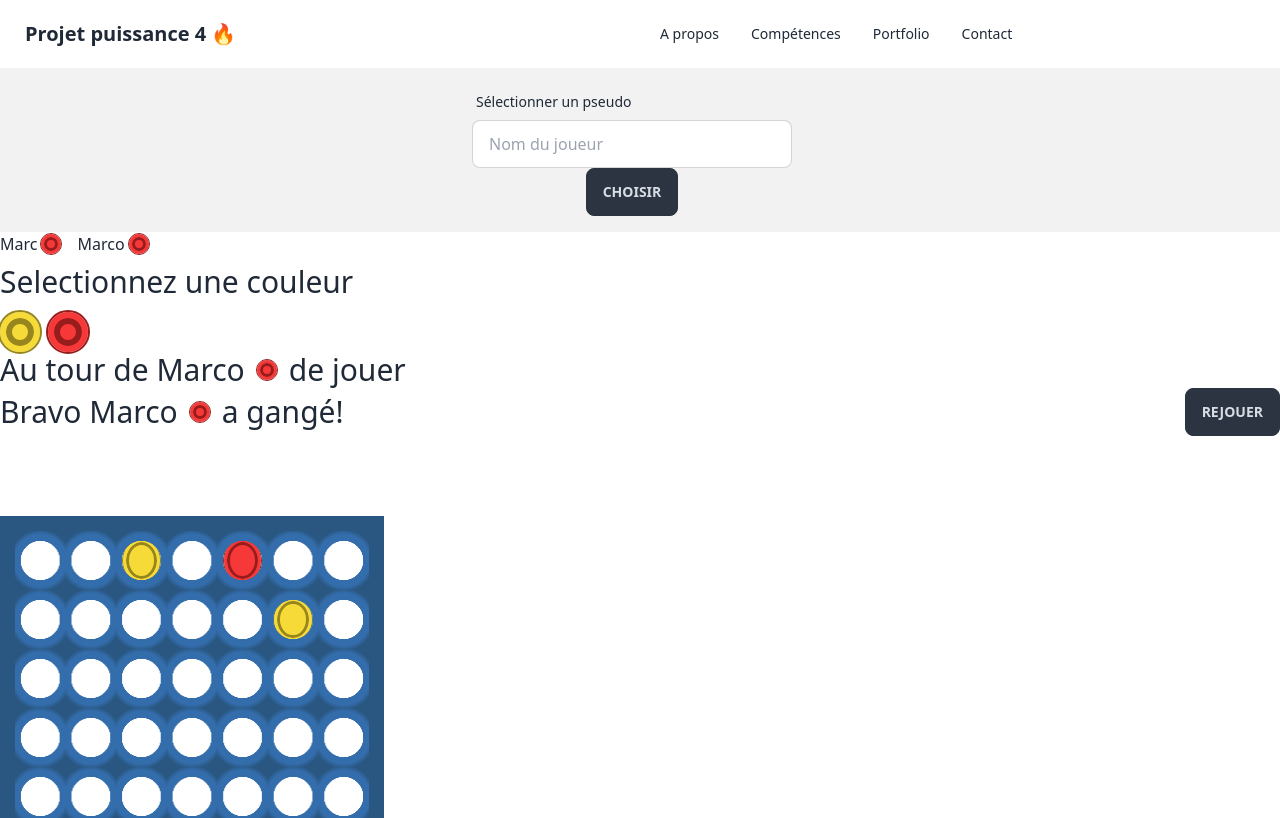
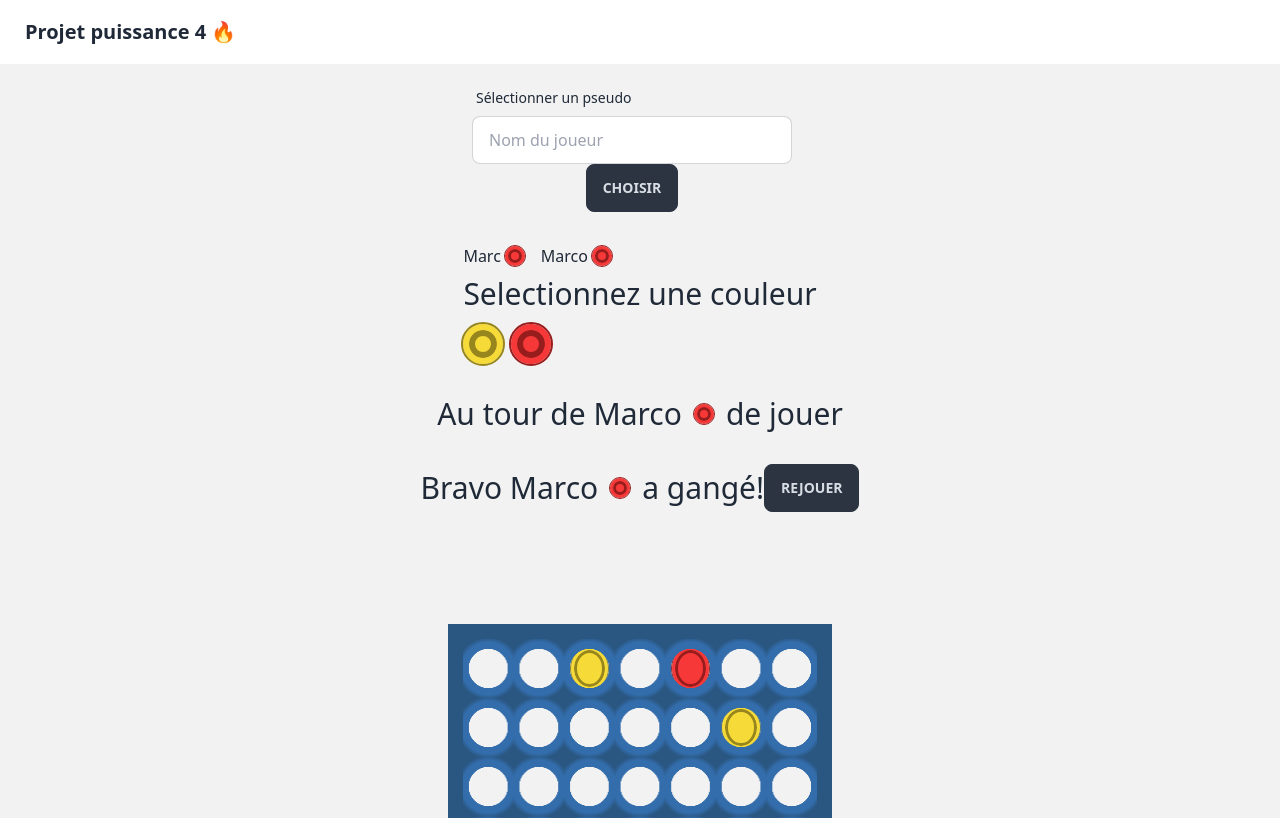
Before and after one commit to fredy-ID/brief-simplon-puissance-4-2023, a Nuxt app in the folder frontend/: page / in a window 1280 px wide. Shown: the top 818 px of the page. Built offline with nearby package versions, Linux system fonts and the light colour scheme.

Commit message:
centrage des composants

```diff
--- a/frontend/components/AppHeader.vue
+++ b/frontend/components/AppHeader.vue
@@ -5,14 +5,6 @@
             <div class="navbar-start">
               <a class="btn btn-ghost normal-case text-xl">Projet puissance 4 🔥</a>
             </div>
-            <div class="navbar-center hidden lg:flex">
-              <ul class="menu menu-horizontal px-1">
-                <li><a href="#about">A propos</a></li>
-                <li><a href="#skills">Compétences</a></li>
-                <li><a href="#portfolio">Portfolio</a></li>
-                <li><a href="#contact">Contact</a></li>
-              </ul>
-            </div>
           </div>
         </nav>
       </header>
--- a/frontend/components/ColorSelector.vue
+++ b/frontend/components/ColorSelector.vue
@@ -1,4 +1,6 @@
 <template>
+    <div class="hero bg-base-200">
+        <div class="hero-content text-center">
             <div class="flex flex-col">
                 <div class="flex flex-row gap-x-4">
                     <div class="players" v-for="player in playersList" :key="player.id">
@@ -14,7 +16,8 @@
                         <button v-for="color in colors" :key="color" :class="discColor(color)" @click="selectColor(color)"></button>
                     </div>
                 </div>
-
+            </div>
+        </div>
     </div>
 </template>
 
--- a/frontend/components/Grid.vue
+++ b/frontend/components/Grid.vue
@@ -1,5 +1,6 @@
 <template>
-    <div>
+    <div class="hero bg-base-200">
+        <div class="hero-content text-center">
             <div class="relative board h-96 w-96 my-20">
                 <div class="absolute c-grid flex h-full w-full"></div>
                 <div class="h-full w-full flex flex-col c-cells">
@@ -15,6 +16,7 @@
                         <div :class="discColor(color)">
                         </div>
                     </button>
+                </div>
             </div>
         </div>
     </div>
--- a/frontend/components/PlayScreen.vue
+++ b/frontend/components/PlayScreen.vue
@@ -1,6 +1,8 @@
 <template>
-    <div>
-        <h3 v-if="color && name" class="text-3xl flex items-center gap-3">Au tour de {{ name }} <div :class="discColor(color)"></div> de jouer</h3>
+    <div class="hero bg-base-200">
+        <div class="hero-content text-center">
+            <h3 v-if="color && name" class="text-3xl flex items-center gap-3">Au tour de {{ name }} <div :class="discColor(color)"></div> de jouer</h3>
+        </div>
     </div>
 </template>
 
--- a/frontend/components/VictoryScreen.vue
+++ b/frontend/components/VictoryScreen.vue
@@ -1,7 +1,11 @@
 <template>
-    <div class="flex justify-between ">
-        <h3 v-if="color && name" class="text-3xl flex items-center gap-3">Bravo {{ name }} <div :class="discColor(color)"></div> a gangé!</h3>
-        <button class="btn btn-neutral">Rejouer</button>
+    <div class="hero bg-base-200">
+        <div class="hero-content text-center">
+            <div class="flex justify-between ">
+                <h3 v-if="color && name" class="text-3xl flex items-center gap-3">Bravo {{ name }} <div :class="discColor(color)"></div> a gangé!</h3>
+                <button class="btn btn-neutral">Rejouer</button>
+            </div>
+        </div>
     </div>
 </template>
 
```
Lines whose indentation alone changed are shown as unchanged.
